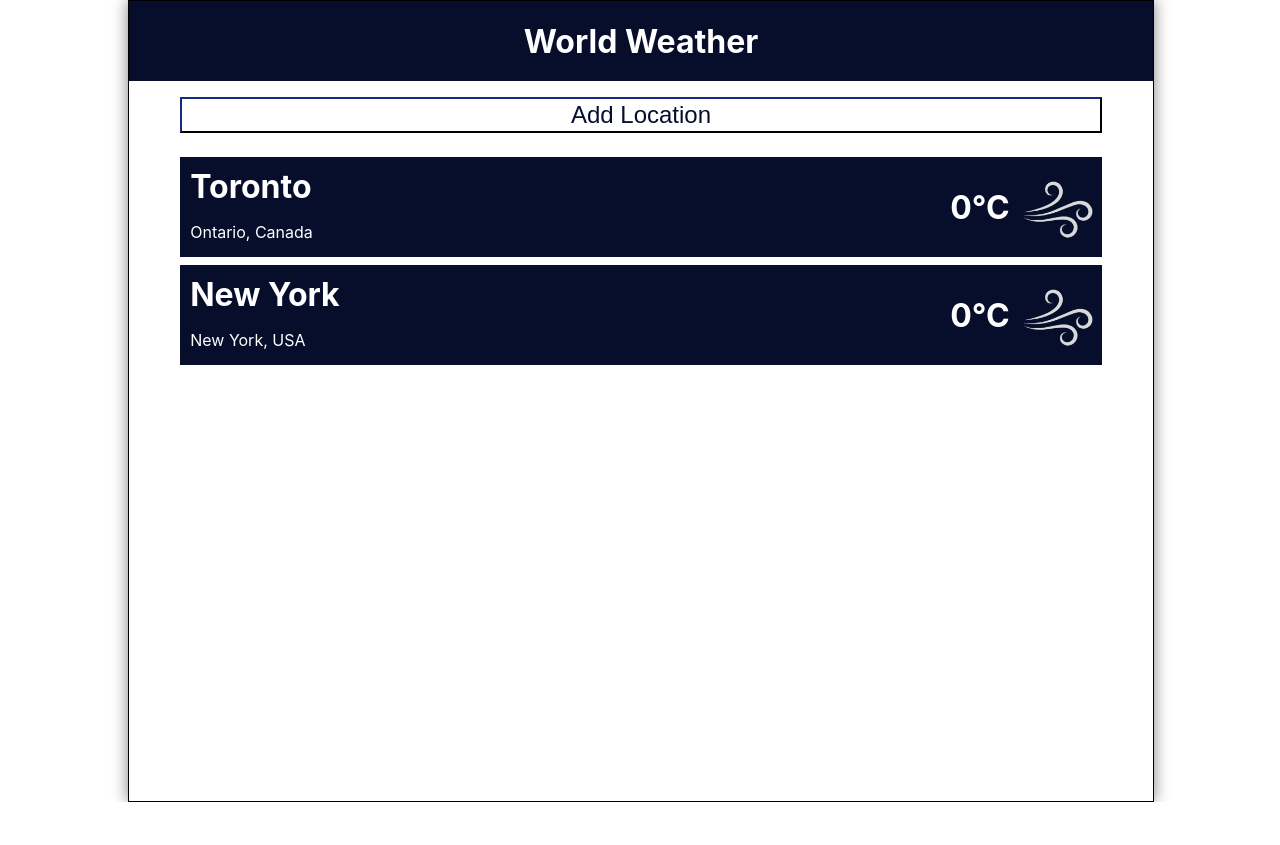
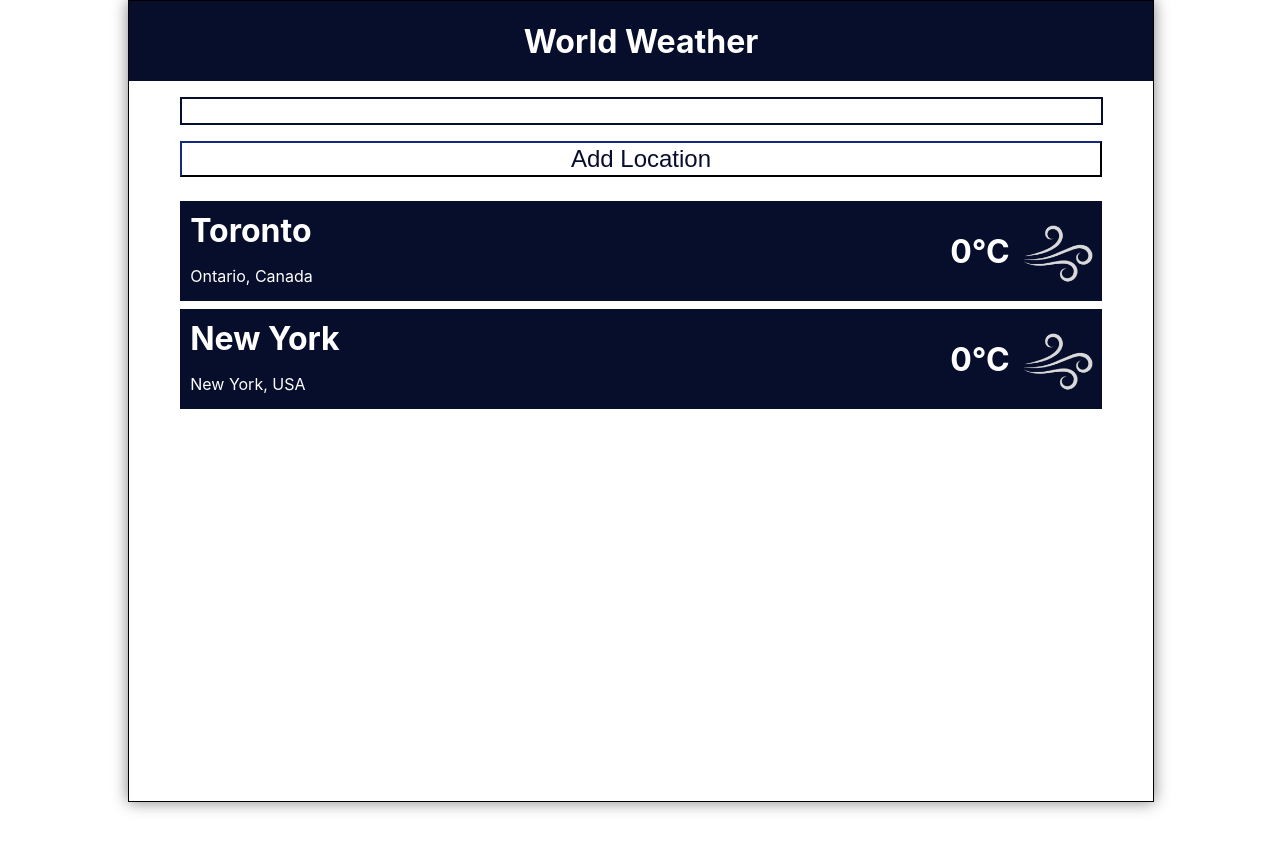
Before and after one commit to akwan84/weather-app, a React (Create React App) app: page / in a window 1280 px wide. Before the commit the page ends 802 px from the top, so only its background shows below. Built offline with nearby package versions, Linux system fonts and the light colour scheme; no server answers.

Commit message:
added search bar

```diff
--- a/src/App.js
+++ b/src/App.js
@@ -11,9 +11,10 @@
 
 /**
  * TODO:
- * - Add search bar in home page
+ * - Add night time icons
  * - Add local time on home page
  * - Apply time offset to data
+ * - Add back buttons
  * - Change page behaviour when page is loading
  * - Add setting to change to imperical units (be careful of rounding)
  *    - Can make a toggle next to the search bar
@@ -22,6 +23,8 @@
  * - Update README
  * - Fix page header
  */
+
+//items.filter(item => ((item.item).toLowerCase()).includes(search.toLowerCase()))
 function App() {
   const history = useHistory();
 
@@ -76,6 +79,7 @@
   const [state, setState] = useState('');
   const [country, setCountry] = useState('');
   const [deleteClicked, setDeleteClicked] = useState(false);
+  const [searchTerm, setSearchTerm] = useState('');
 
   const apiKey = process.env.REACT_APP_API_KEY;
 
@@ -166,6 +170,7 @@
     }
     const updatedLocations = [...locations, newLocation];
     setLocationsCopy(updatedLocations);
+    setSearchTerm('');
     history.push("/");
   }
 
@@ -174,8 +179,12 @@
       <Header title="World Weather" goHome={goHome}/>
       <Switch>
         <Route exact path="/">
+          <input type="text" id="locationSearch" onChange={(e) => setSearchTerm(e.target.value)}></input>
           <button id="addLocationButton" onClick={() => toAddLocationPage()}>Add Location</button>
-          <Feed locations={locations} toWeatherPage={toWeatherPage}/>
+          <Feed
+            locations={locations.filter(location => ((location.city).toLowerCase()).includes(searchTerm.toLowerCase()))}
+            toWeatherPage={toWeatherPage}
+          />
         </Route>
         <Route exact path="/add-location">
           <LocationForm
--- a/src/index.css
+++ b/src/index.css
@@ -59,6 +59,17 @@
   margin-left: 5%;
   margin-top: 2vh;
   font-size: 3vh;
+}
+
+#locationSearch {
+  height: 3vh;
+  width: 89.7%;
+  margin-left: 5%;
+  margin-top: 2vh;
+  font-size: 2.5vh;
+  padding: 0;
+  border: 2px solid;
+  color: #070e2b;
 }
 
 .feed {
@@ -364,7 +375,8 @@
   height: 3vh;
   font-size: 2vh;
   border-style: solid;
-  margin-left: 89.5%;
+  margin-left: 45%;
+  margin-top: 2vh;
 }
 
 .deleteButton:hover{
```
